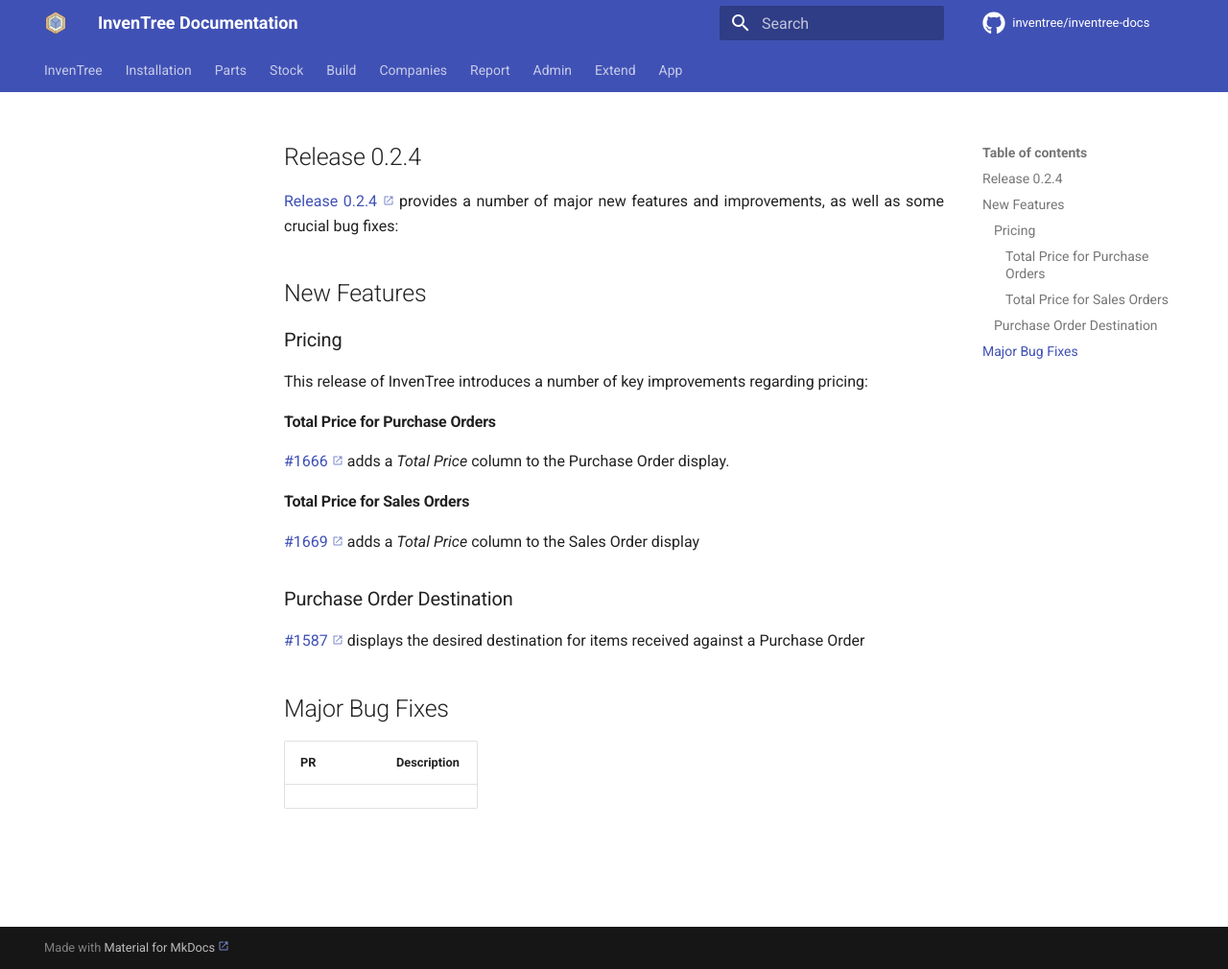
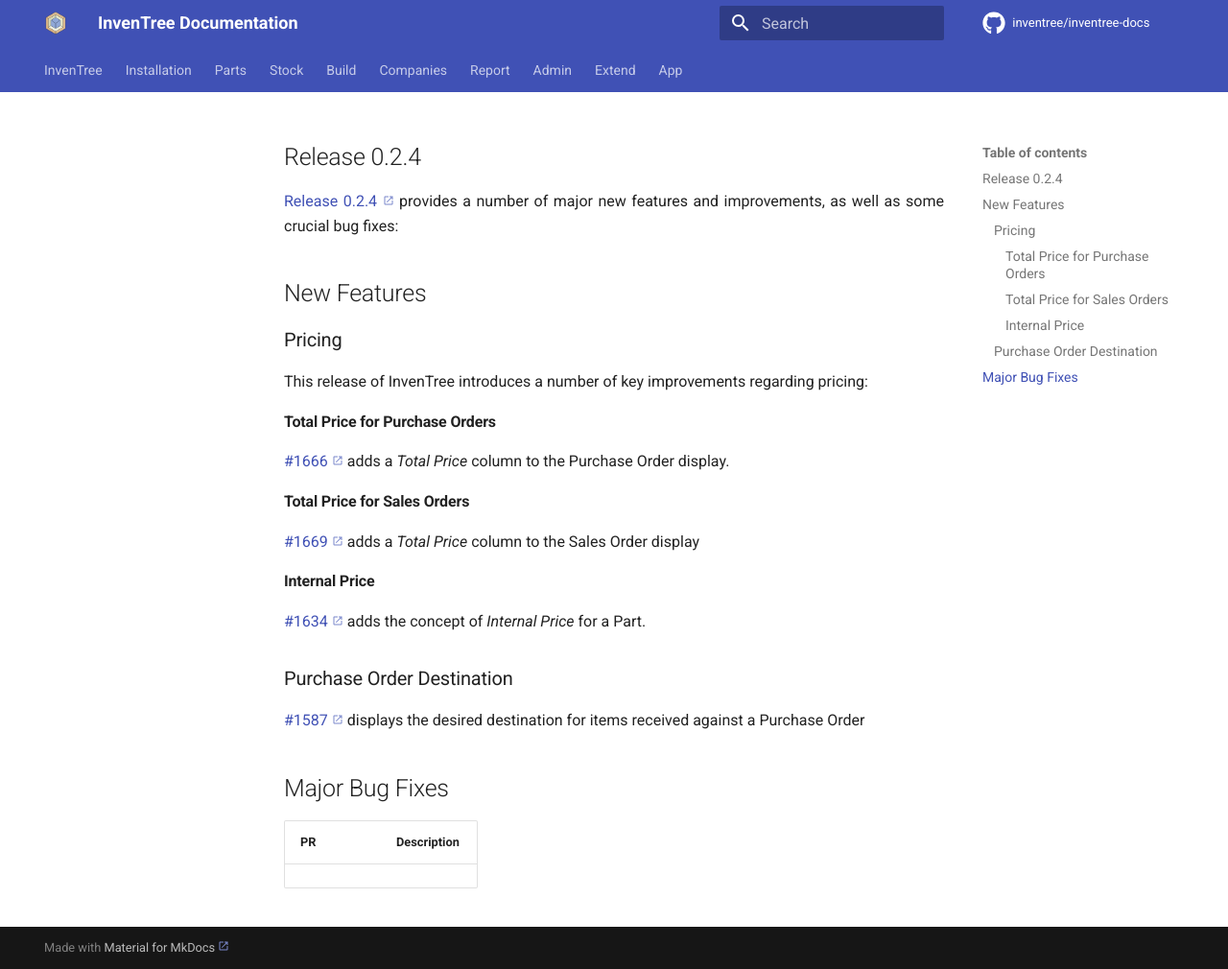
Before and after one commit to inventree/inventree-docs, an MkDocs documentation site: the page built from docs/releases/0.2.4.md, in a window 1280 px wide and 1010 px high. Shown: the whole window at 96% size. Built offline with MkDocs 1.6.1 and Material for MkDocs 9.7.7, drawn with Linux system fonts in a browser that asks for light colours; a script that is not in the unit is left out; comment, search, counter and statistics services are not loaded.

Commit message:
Update 0.2.4.md

```diff
--- a/docs/releases/0.2.4.md
+++ b/docs/releases/0.2.4.md
@@ -20,6 +20,10 @@
 
 [#1669](https://github.com/inventree/InvenTree/pull/1669) adds a *Total Price* column to the Sales Order display
 
+#### Internal Price
+
+[#1634](https://github.com/inventree/InvenTree/pull/1634) adds the concept of *Internal Price* for a Part.
+
 ### Purchase Order Destination
 
 [#1587](https://github.com/inventree/InvenTree/pull/1587) displays the desired destination for items received against a Purchase Order
```
